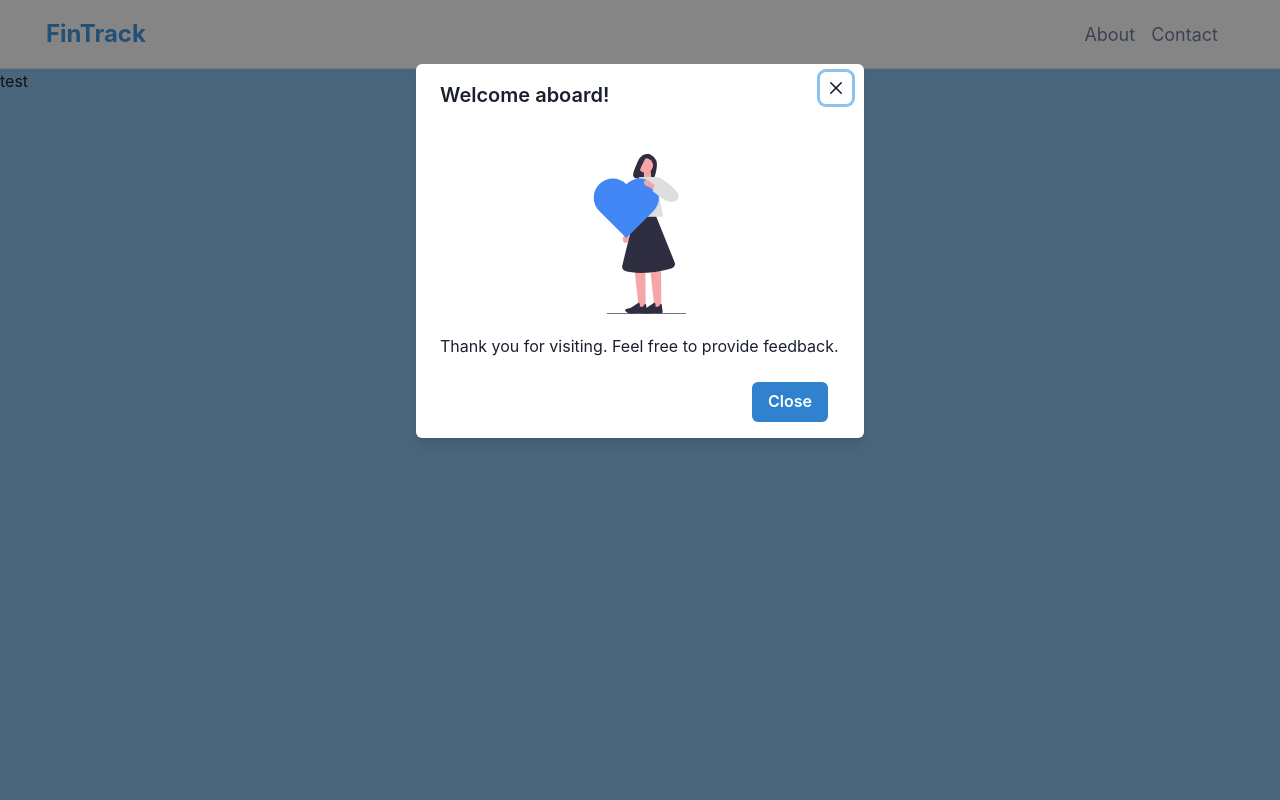
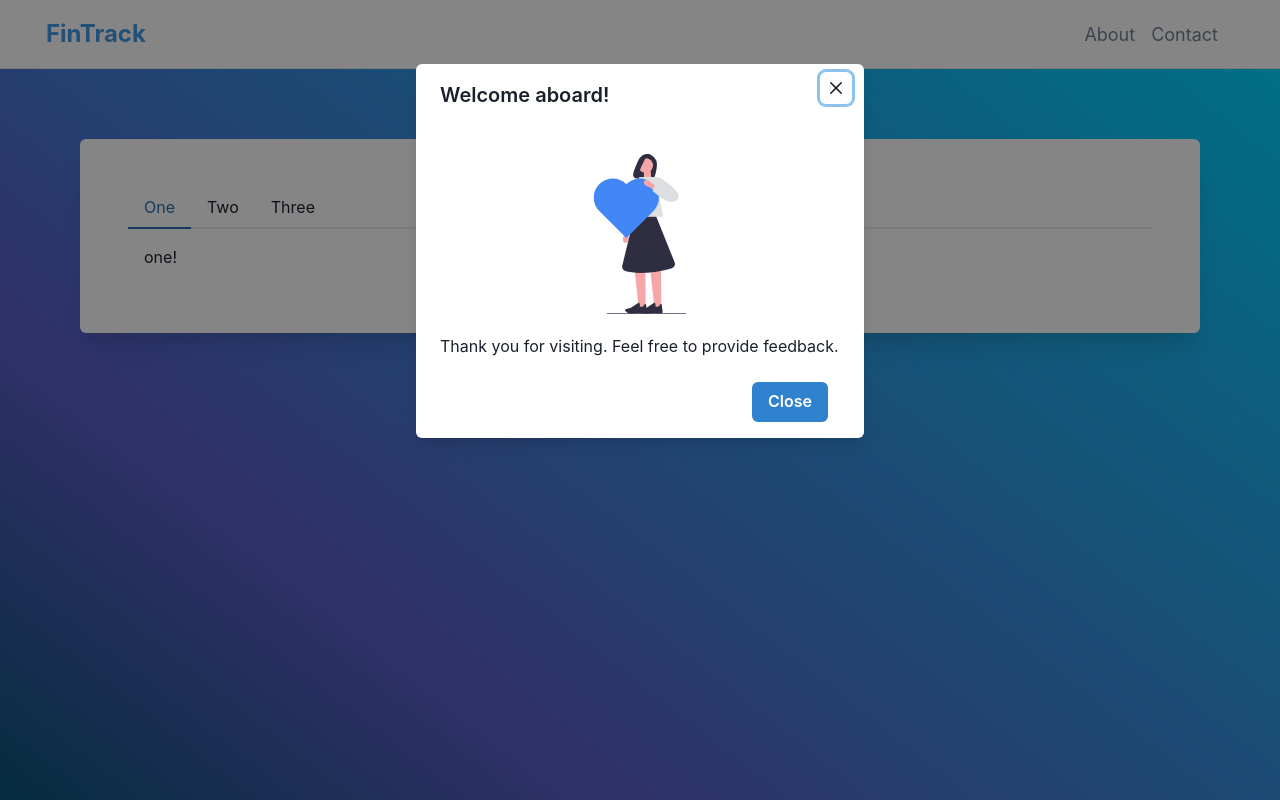
Before and after one commit to RedheadRusskie/fintrack, a React (Vite) app: page / in a window 1280 px wide. Shown: the top 800 px of the page. Built offline with nearby package versions, Linux system fonts and the light colour scheme.

Commit message:
feature/main-panel: Added Backdrop, Wrapper and HomeTabPanel components

```diff
--- /dev/null
+++ b/src/components/Backdrop/Backdrop.tsx
@@ -0,0 +1,18 @@
+import { ReactNode } from "react";
+import { Box } from "@chakra-ui/react";
+
+type BackdropProps = {
+  children: ReactNode;
+};
+
+export const Backdrop: React.FC<BackdropProps> = ({ children }) => {
+  return (
+    <Box
+      minHeight="100vh"
+      width="100%"
+      background="linear-gradient(38deg, rgba(0,83,108,1) 0%, rgba(92,92,201,1) 30%, rgba(0,212,255,1) 100%);"
+    >
+      {children}
+    </Box>
+  );
+};
--- /dev/null
+++ b/src/components/HomeTabPanel/HomeTabPanel.tsx
@@ -0,0 +1,24 @@
+import { Tab, TabList, TabPanel, TabPanels, Tabs } from "@chakra-ui/react";
+
+export const HomeTabPanel: React.FC = () => {
+  return (
+    <Tabs>
+      <TabList>
+        <Tab>One</Tab>
+        <Tab>Two</Tab>
+        <Tab>Three</Tab>
+      </TabList>
+      <TabPanels>
+        <TabPanel>
+          <p>one!</p>
+        </TabPanel>
+        <TabPanel>
+          <p>two!</p>
+        </TabPanel>
+        <TabPanel>
+          <p>three!</p>
+        </TabPanel>
+      </TabPanels>
+    </Tabs>
+  );
+};
--- /dev/null
+++ b/src/components/Wrapper/Wrapper.tsx
@@ -0,0 +1,25 @@
+import { Box, Center, Container } from "@chakra-ui/react";
+import { ReactNode } from "react";
+
+type WrapperProps = {
+  children: ReactNode;
+};
+
+export const Wrapper: React.FC<WrapperProps> = ({ children }) => {
+  return (
+    <Container>
+      <Center>
+        <Box
+          minWidth="70em"
+          boxShadow="xl"
+          borderRadius="md"
+          background="white"
+          padding="3em"
+          my={70}
+        >
+          {children}
+        </Box>
+      </Center>
+    </Container>
+  );
+};
--- a/src/pages/Home/Home.tsx
+++ b/src/pages/Home/Home.tsx
@@ -1,16 +1,15 @@
+import { Backdrop } from "../../components/Backdrop/Backdrop";
+import { HomeTabPanel } from "../../components/HomeTabPanel/HomeTabPanel";
 import { Modal } from "../../components/Modal/Modal";
+import { Wrapper } from "../../components/Wrapper/Wrapper";
 
 export const Home: React.FC = () => {
   return (
-    <div
-      style={{
-        width: "100%",
-        height: "100vh",
-        backgroundColor: "rgba(66, 153, 225, 0.6)",
-      }}
-    >
+    <Backdrop>
       <Modal />
-      test
-    </div>
+      <Wrapper>
+        <HomeTabPanel />
+      </Wrapper>
+    </Backdrop>
   );
 };
```
Also changed, not shown: src/components/Container/Container.tsx (added, +32 -0 lines).
